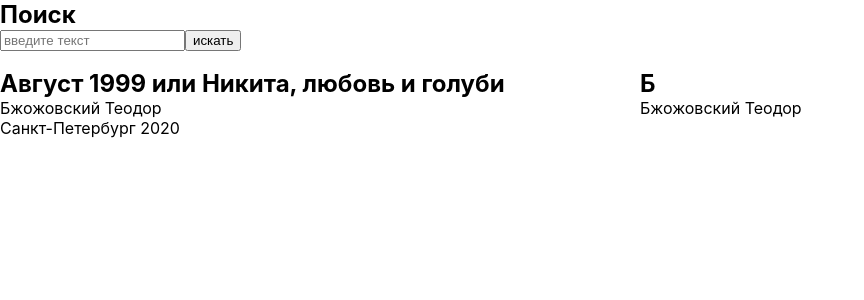
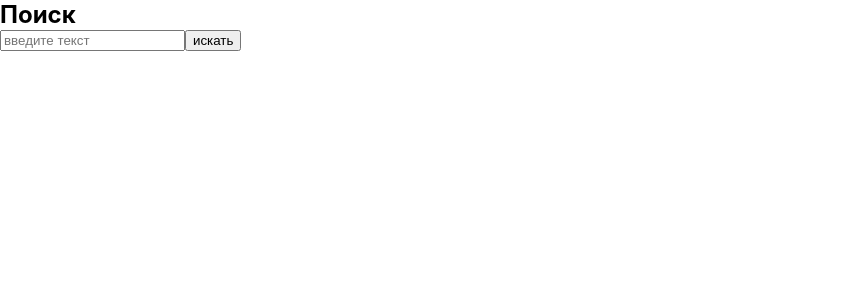
Before and after one commit to proehavshiy/Lyubimovka-search, a React (Create React App) app: page / in a window 1280 px wide. Shown: the top 300 px of the page, without its empty margins (0-864 px from the left). Built offline with nearby package versions, Linux system fonts and the light colour scheme.

Commit message:
feat: author card

```diff
--- a/src/components/App.js
+++ b/src/components/App.js
@@ -1,6 +1,8 @@
 import React from 'react';
 import Form from './Form';
-import DATABASE from '../data/data.json'
+import PlayCard from './PlayCard';
+import AuthorCard from './AuthorCard';
+import DATABASE from '../data/data.json';
 
 
 function App() {
@@ -22,13 +24,23 @@ function App() {
     }
     const searchKey = key.toLowerCase();
 
+    // поиск пьес
     const playsArr = dataArray.reduce((acc, current) => {
       const check = current.title.toLowerCase().includes(searchKey) ? acc.push(current) : acc;
       return acc;
     }, [])
 
+    // поиск авторов
     const authorsArr = dataArray.reduce((acc, current) => {
-      const check = (current.author_firstName.toLowerCase().includes(searchKey) || current.author_lastName.toLowerCase().includes(searchKey)) ? acc.push(current) : acc;
+      // проверка авторов на дубли
+      if (acc.find((item) => item.author_firstName === current.author_firstName || item.author_lastName === current.author_lastName)) return acc;
+      const check =
+        current.author_firstName.toLowerCase().includes(searchKey) ||
+          current.author_lastName.toLowerCase().includes(searchKey)
+          ? acc.push({
+            author_firstName: current.author_firstName,
+            author_lastName: current.author_lastName,
+          }) : acc;
       return acc;
     }, [])
 
@@ -53,21 +65,31 @@ function App() {
         </section>
         <section className="block block__cards">
           <ul className="cards">
-            <li className="card">
-              <div>
-                <h2 className="title">Август 1999 или Никита, любовь и голуби</h2>
-              </div>
-              <p className="author">Бжожовский Теодор</p>
-              <p className="cityAndYear">Санкт-Петербург 2020</p>
-            </li>
+            {searchResults !== null &&
+              searchResults.plays.map((play) => {
+                return <PlayCard
+                  key={play._id}
+                  title={play.title}
+                  name={play.author_firstName}
+                  surname={play.author_lastName}
+                  city={play.city}
+                  year={play.year}
+                />
+              })
+            }
           </ul>
         </section>
         <section className="block block__alphabet">
           <ul className="alphabet">
-            <li className="nameSurname">
-              <h2 className="author_alpha">Б</h2>
-              <p className="author">Бжожовский Теодор</p>
-            </li>
+            {searchResults !== null &&
+              searchResults.authors.map((author) => {
+                return <AuthorCard
+                  key={author._id}
+                  name={author.author_firstName}
+                  surname={author.author_lastName}
+                />
+              })
+            }
           </ul>
         </section>
       </div>
--- /dev/null
+++ b/src/components/AuthorCard.js
@@ -0,0 +1,12 @@
+import React from 'react';
+
+function AuthorCard({ name, surname }) {
+
+  return (
+    <li className="nameSurname">
+      <p className="author">{surname} {name}</p>
+    </li>
+  )
+}
+
+export default AuthorCard;
--- /dev/null
+++ b/src/components/PlayCard.js
@@ -0,0 +1,14 @@
+import React from 'react';
+
+function PlayCard({ title, name, surname, city, year }) {
+
+  return (
+    <li className="card">
+      <h2 className="title">{title || ''}</h2>
+      <p className="author">{surname || ''} {name || ''}</p>
+      <p className="cityAndYear">{city || ''} {year || ''}</p>
+    </li>
+  )
+}
+
+export default PlayCard;
```
